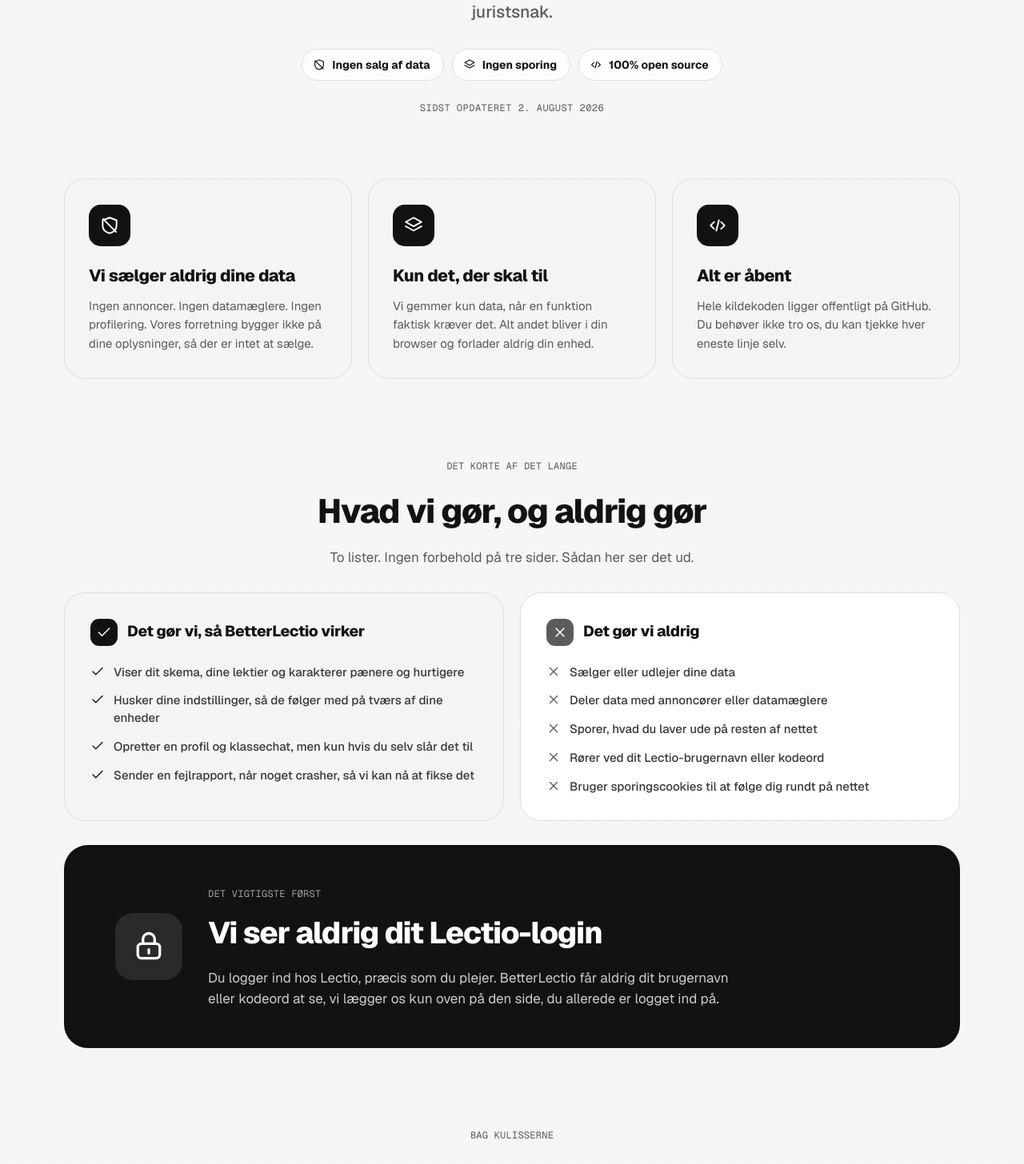
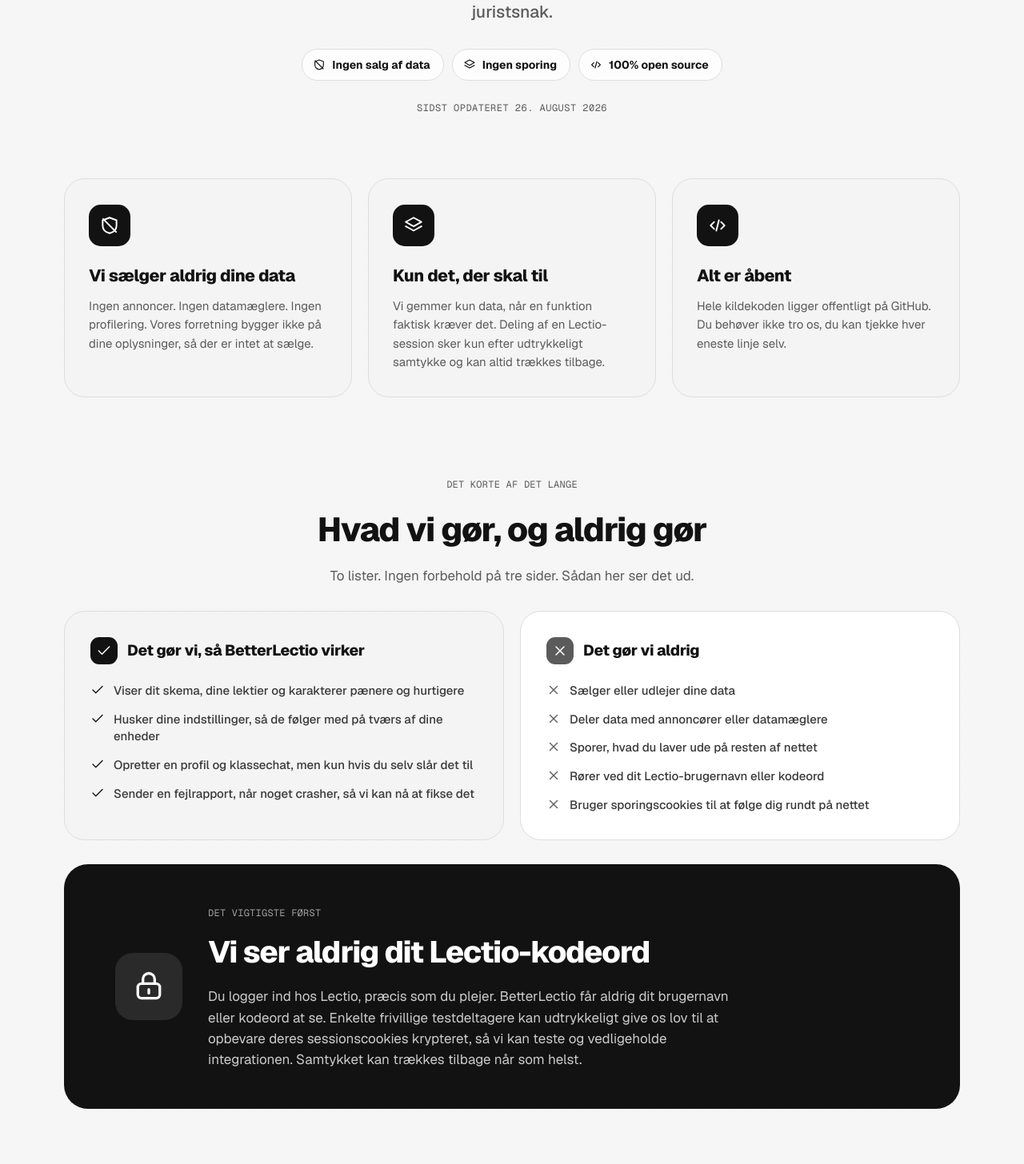
Before and after one commit to jonbng/betterlectio-website, a Next.js app: page /privatliv in a window 1280 px wide. Shown: the part 340-1796 px from the top of the page at 80% size. Built offline with nearby package versions, Linux system fonts and the light colour scheme.

Commit message:
improvements

```diff
--- a/app/privatliv/page.tsx
+++ b/app/privatliv/page.tsx
@@ -17,7 +17,7 @@
   alternates: { canonical: "/privatliv" },
 }
 
-const LAST_UPDATED = "2. august 2026"
+const LAST_UPDATED = "26. august 2026"
 
 /* --- tiny inline icon set (matches the site's inline-SVG style) ---------- */
 
@@ -93,7 +93,7 @@
   {
     icon: <Minimal />,
     title: "Kun det, der skal til",
-    body: "Vi gemmer kun data, når en funktion faktisk kræver det. Alt andet bliver i din browser og forlader aldrig din enhed.",
+    body: "Vi gemmer kun data, når en funktion faktisk kræver det. Deling af en Lectio-session sker kun efter udtrykkeligt samtykke og kan altid trækkes tilbage.",
   },
   {
     icon: <OpenCode />,
@@ -120,7 +120,7 @@
 const SERVICES = [
   {
     name: "Supabase",
-    desc: "Gemmer det, du selv laver, profilsider, klassechats og et login, der forbinder din BetterLectio-konto med din Lectio-profil (elev-id, skole og basale profiloplysninger).",
+    desc: "Gemmer det, du selv laver, profilsider, klassechats og et login, der forbinder din BetterLectio-konto med din Lectio-profil. For enkelte frivillige testdeltagere gemmer vi desuden deres Lectio-sessionscookies krypteret efter udtrykkeligt samtykke.",
     tag: "Kun ved valgfrie funktioner",
   },
   {
@@ -253,12 +253,14 @@
               Det vigtigste først
             </span>
             <h2 className="mt-2 mb-3 text-[clamp(26px,3.4vw,38px)] font-extrabold tracking-[-0.03em]">
-              Vi ser aldrig dit Lectio-login
+              Vi ser aldrig dit Lectio-kodeord
             </h2>
             <p className="max-w-[60ch] text-[17px] leading-[1.55] text-white/[0.78]">
               Du logger ind hos Lectio, præcis som du plejer. BetterLectio får
-              aldrig dit brugernavn eller kodeord at se, vi lægger os kun oven
-              på den side, du allerede er logget ind på.
+              aldrig dit brugernavn eller kodeord at se. Enkelte frivillige
+              testdeltagere kan udtrykkeligt give os lov til at opbevare deres
+              sessionscookies krypteret, så vi kan teste og vedligeholde
+              integrationen. Samtykket kan trækkes tilbage når som helst.
             </p>
           </div>
         </section>
@@ -344,6 +346,16 @@
                     der skal til for at forbinde din BetterLectio-konto med din
                     Lectio-identitet, dit elev-id, din skole og basale
                     profildetaljer.
+                  </span>
+                </li>
+                <li>
+                  <span>
+                    <strong>Frivillige testsessioner:</strong> For et lille antal
+                    personer, som udtrykkeligt har sagt ja, opbevarer vi
+                    Lectio-sessionscookies krypteret. De bruges til udvikling og
+                    drift af Lectio-integrationen, holdes aktive med periodiske
+                    forespørgsler til Lectio og slettes straks, når samtykket
+                    trækkes tilbage. Vi indsamler aldrig brugernavn eller kodeord.
                   </span>
                 </li>
                 <li>
--- a/lib/school-count.ts
+++ b/lib/school-count.ts
@@ -18,16 +18,24 @@
     const supabase = getSupabaseAdmin()
     // Count distinct schools that have at least one student who has installed
     // the extension, the honest "brugt af elever på N gymnasier" metric.
+    const schools = new Set<number>()
+    const pageSize = 500
+    let offset = 0
+    while (true) {
       const { data, error } = await supabase
         .from("students")
         .select("school_id")
         .not("extension_installed_at", "is", null)
+        .order("id", { ascending: true })
+        .range(offset, offset + pageSize - 1)
       if (error) throw error
-    if (!data) return FALLBACK_SCHOOL_COUNT
 
-    const schools = new Set<number>()
-    for (const row of data as Array<{ school_id: number | null }>) {
+      const page = (data ?? []) as Array<{ school_id: number | null }>
+      for (const row of page) {
         if (row.school_id != null) schools.add(row.school_id)
+      }
+      if (page.length < pageSize) break
+      offset += page.length
     }
     return schools.size || FALLBACK_SCHOOL_COUNT
   } catch (err) {
```
Lines whose indentation alone changed are shown as unchanged.
